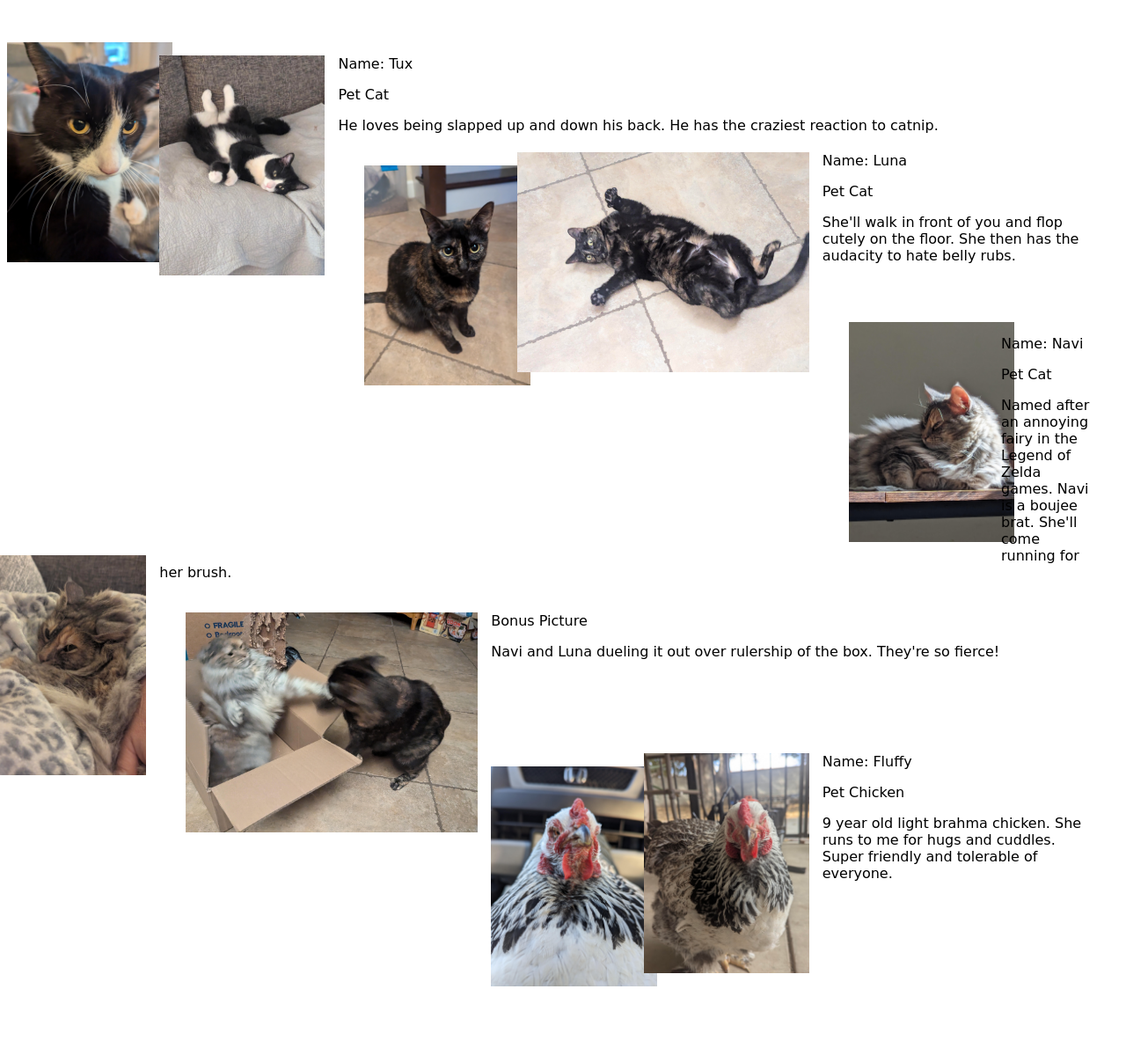
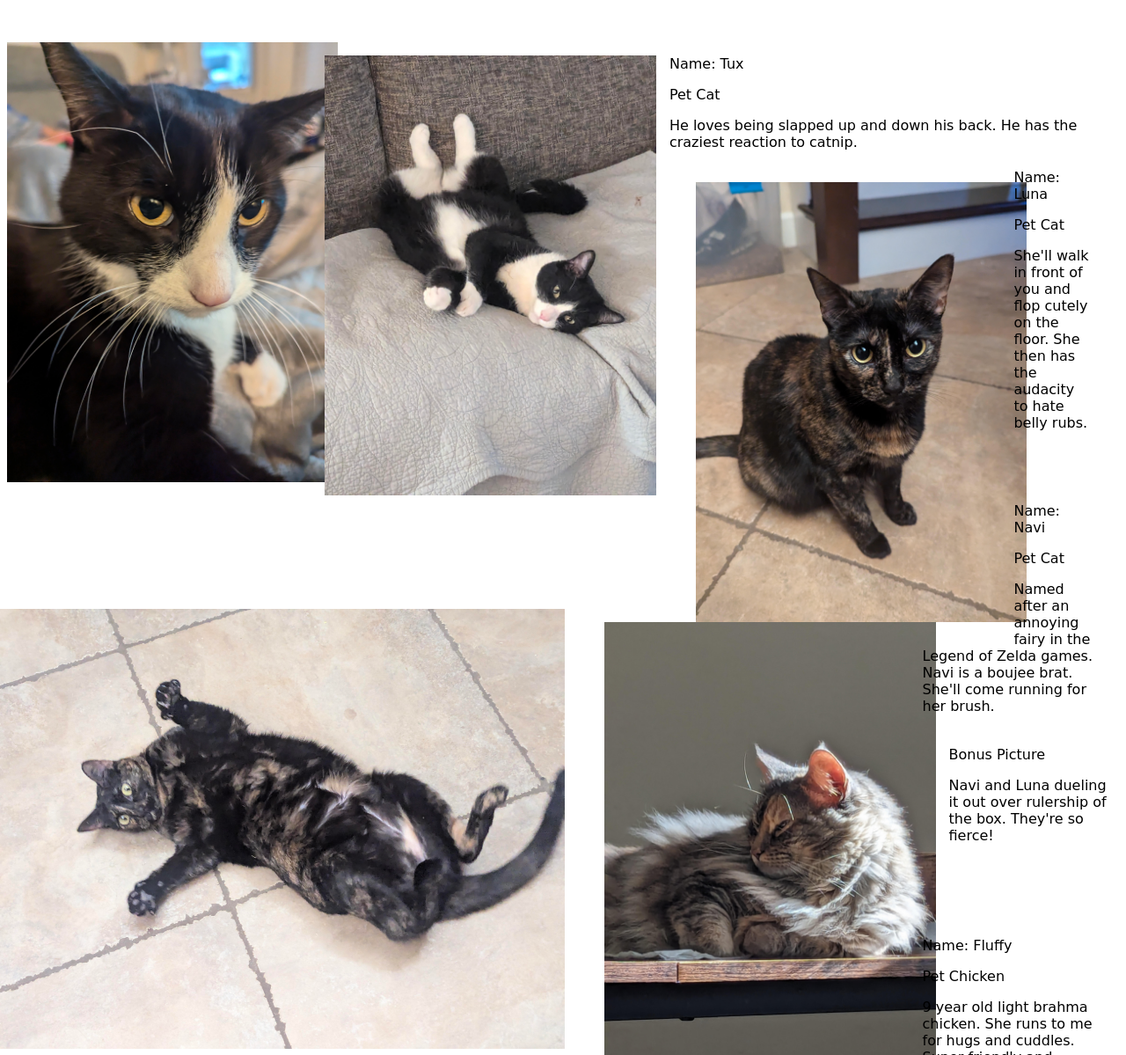
Before and after one commit to KatB-694/TeamStats, a plain HTML site: page index.html in a window 1280 px wide. Shown: the part 101-1300 px from the top of the page at 88% size. Before the commit the page ends 1222 px from the top, so only its background shows below. Drawn offline with Linux system fonts and the light colour scheme.

Commit message:
Update index.html
doubled pic sizes to 500px

```diff
--- a/index.html
+++ b/index.html
@@ -67,12 +67,12 @@
 
 <img src="TuxFace.jpg"
 alt="TuxFace"
-height="250px"
+height="500px"
 style="float: left; margin-right: 15px;"/>
 
 <img class="MovedDown" src="TuxBelly.jpg"
 alt="TuxBelly"
-height="250px"
+height="500px"
 style="float: left; margin-right: 15px;"/>
 
 
@@ -90,12 +90,12 @@ He loves being slapped up and down his back. He has the craziest reaction to cat
 
 <img src="LunaStare.jpg"
 alt="LunaStare"
-height="250px"
+height="500px"
 style="float: left; margin-right: 15px;"/>
 
 <img class="MovedUp" src="LunaFat.jpg"
 alt="LunaFat"
-height="250px"
+height="500px"
 style="float: left; margin-right: 15px;"/>
 
 <p class="WordUp">
@@ -111,12 +111,12 @@ She'll walk in front of you and flop cutely on the floor. She then has the audac
 
 <img src="NaviMajestic.jpg"
 alt="NaviMajestic"
-height="250px"
+height="500px"
 style="float: left; margin-right: 15px;"/>
 
 <img class="MovedDown" src="NaviSquimsh.jpg"
 alt="NaviSquimsh"
-height="250px"
+height="500px"
 style="float: left; margin-right: 15px;"/>
 
 <p class="WordDown">
@@ -132,7 +132,7 @@ Named after an annoying fairy in the Legend of Zelda games. Navi is a boujee bra
 
 <img src="LunaNaviSmack.jpg"
 alt="LunaNaviSmack"
-height="250px"
+height="500px"
 style="float: left; margin-right: 15px;"/>
 
 <p>
@@ -148,12 +148,12 @@ Navi and Luna dueling it out over rulership of the box. They're so fierce!
 
 <img src="FluffyGrumpy.jpg"
 alt="FluffyGrumpy"
-height="250px"
+height="500px"
 style="float: left; margin-right: 15px;"/>
 
 <img class="MovedUp" src="FluffyStanding.jpg"
 alt="FluffyStanding"
-height="250px"
+height="500px"
 style="float: left; margin-right: 15px;"/>
 
 <p class="WordUp">
```
